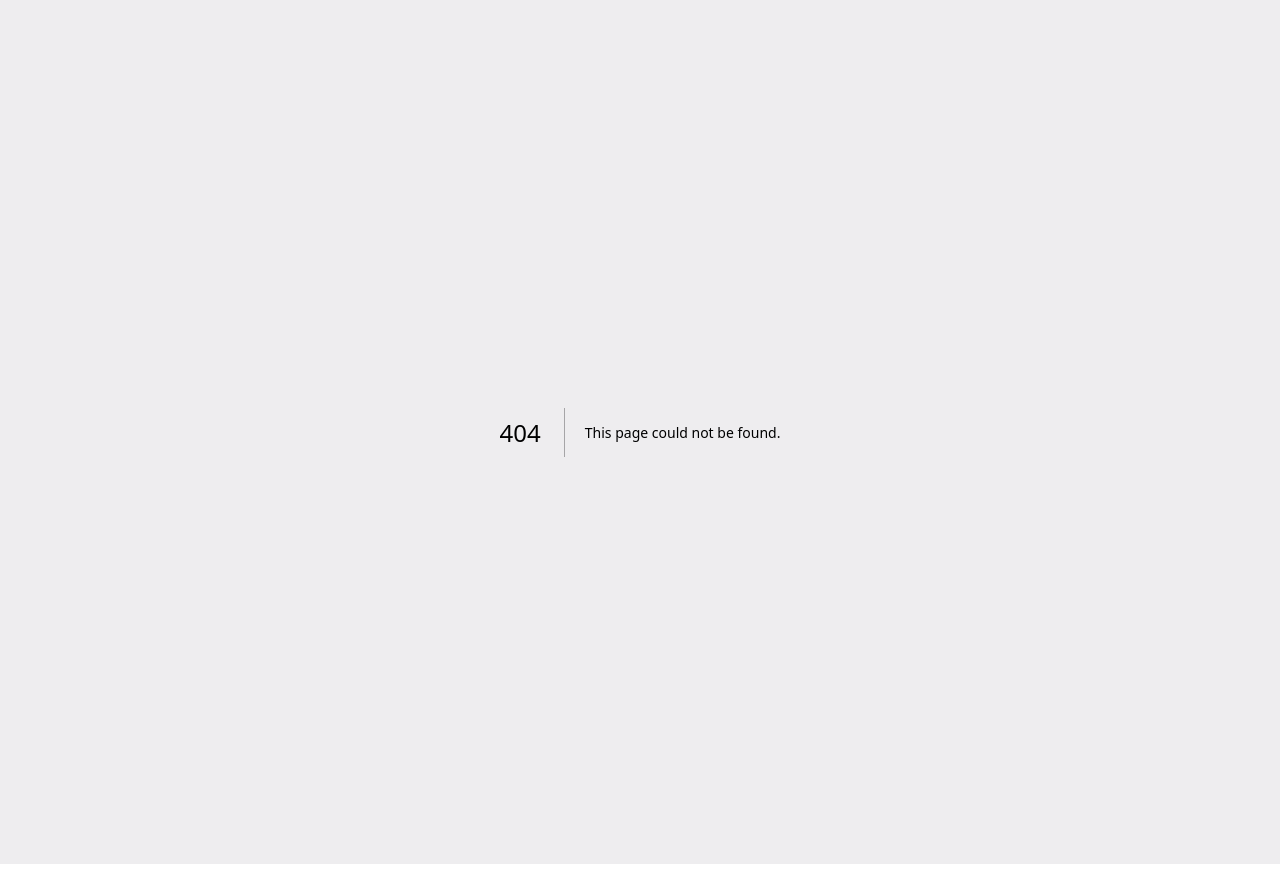
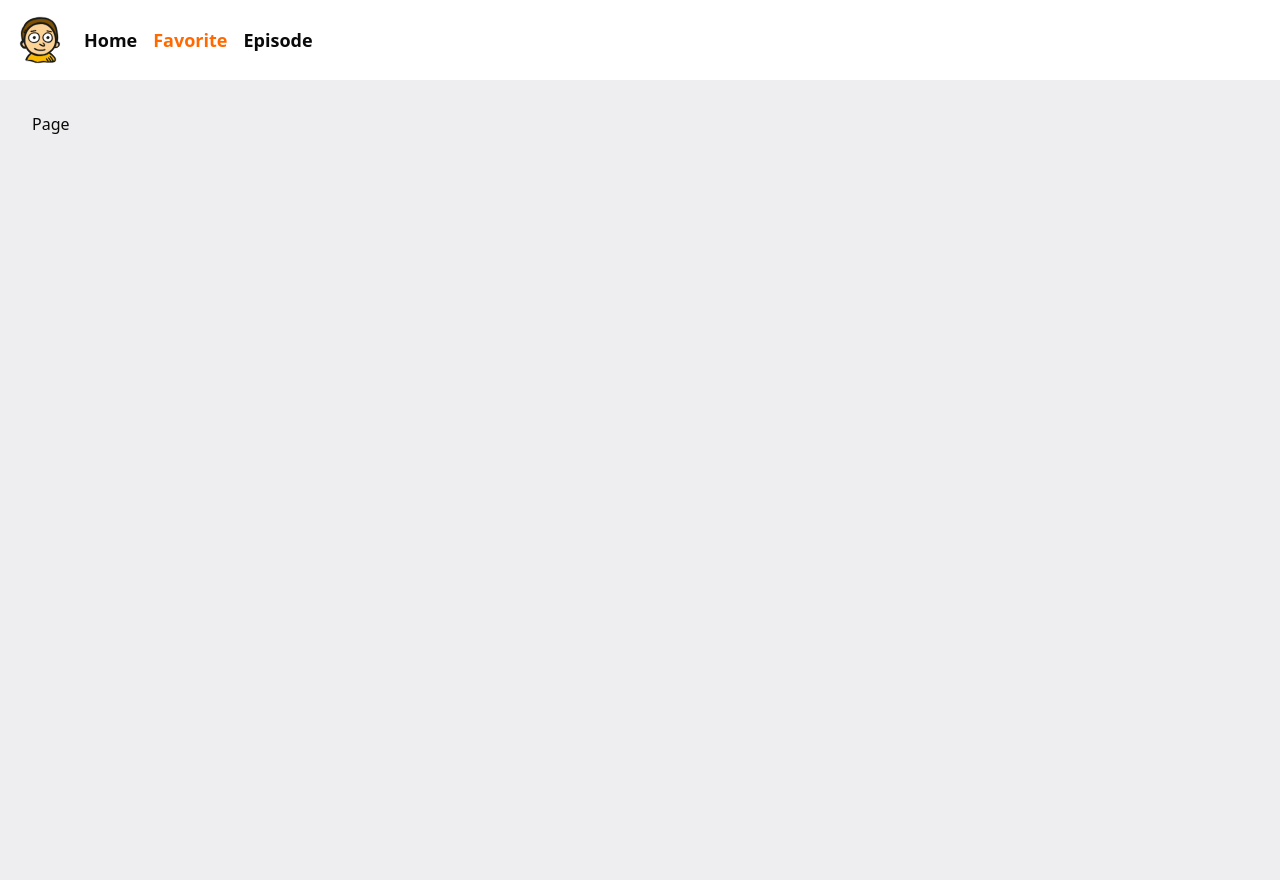
Before and after one commit to Rifkynur/rick-and-morty-character, a Next.js app: page /favorite in a window 1280 px wide. Before the commit this address had no page. Built offline with nearby package versions, Linux system fonts and the light colour scheme.

Commit message:
create detail caracter page

```diff
--- /dev/null
+++ b/app/favorite/page.tsx
@@ -0,0 +1,7 @@
+import React from "react";
+
+const Page = () => {
+  return <div>Page</div>;
+};
+
+export default Page;
--- a/app/layout.tsx
+++ b/app/layout.tsx
@@ -1,17 +1,14 @@
 import type { Metadata } from "next";
-import { Geist, Geist_Mono } from "next/font/google";
+import { Poppins } from "next/font/google";
 import "./globals.css";
 import { Providers } from "@/lib/appProviders";
 import Container from "@/components/common/Container";
+import Navbar from "@/components/common/navbar";
 
-const geistSans = Geist({
-  variable: "--font-geist-sans",
+const poppins = Poppins({
+  variable: "--font-poppins",
   subsets: ["latin"],
-});
-
-const geistMono = Geist_Mono({
-  variable: "--font-geist-mono",
-  subsets: ["latin"],
+  weight: ["400", "500", "600", "700"],
 });
 
 export const metadata: Metadata = {
@@ -26,9 +23,8 @@ export default function RootLayout({
 }>) {
   return (
     <html lang="en">
-      <body
-        className={`${geistSans.variable} ${geistMono.variable} antialiased bg-[#eeedef]`}
-      >
+      <body className={`${poppins.variable} antialiased bg-[#eeedef]`}>
+        <Navbar />
         <Container>
           <Providers>{children}</Providers>
         </Container>
--- /dev/null
+++ b/components/common/navbar.tsx
@@ -0,0 +1,77 @@
+"use client";
+import { useState } from "react";
+import { Menu, Moon, X } from "lucide-react";
+import Link from "next/link";
+import { usePathname } from "next/navigation";
+import { Button } from "../ui/button";
+
+const Navbar = () => {
+  const pathname = usePathname();
+  const [navbarOpen, setNavbarOpen] = useState(false);
+  return (
+    <nav className="bg-white shadow-sm p-3 mx-auto ">
+      <div className="max-w-7xl mx-auto w-full relative flex items-center justify-between   ">
+        <div className="flex items-center gap-4">
+          <Link href={"/"}>
+            <img
+              src="/rick-icon.svg"
+              alt="icon"
+              className="size-10 md:size-14"
+            />
+          </Link>
+          <ul className="hidden md:flex gap-4 items-center font-semibold text-lg">
+            <li className={`${pathname == "/" && "text-orange-500"} `}>
+              <Link href={"/"}>Home</Link>
+            </li>
+            <li className={`${pathname == "/favorite" && "text-orange-500"} `}>
+              <Link href={"/favorite"}>Favorite</Link>
+            </li>
+            <li className={`${pathname == "/episode" && "text-orange-500"} `}>
+              <Link href={"/episode"}>Episode</Link>
+            </li>
+          </ul>
+        </div>
+        <div className="md:hidden">
+          {navbarOpen ? (
+            <X
+              onClick={() => setNavbarOpen(false)}
+              className="transition-all duration-300"
+            />
+          ) : (
+            <Menu
+              onClick={() => setNavbarOpen(true)}
+              className="transition-all duration-300 z-30"
+            />
+          )}
+        </div>
+        <ul
+          className={`absolute w-full bg-white rounded-lg shadow-lg z-20 bottom-[-180px] flex flex-col gap-3 p-3 left-0 overflow-hidden transition-all font-semibold duration-300 md:hidden ${
+            navbarOpen
+              ? "opacity-100 scale-100"
+              : "opacity-0 scale-75 pointer-events-none"
+          }`}
+        >
+          <li>
+            <Link
+              href={"/"}
+              className={`${pathname == "/" && "text-orange-500"} `}
+            >
+              Home
+            </Link>
+          </li>
+          <li>
+            <Link href={"/episode"}>Episode</Link>
+          </li>
+          <li>
+            <Link href={"/favorite"}>Favorite</Link>
+          </li>
+          <button>
+            <Moon />
+          </button>
+        </ul>
+      </div>
+    </nav>
+  );
+};
+
+export default Navbar;
--- a/components/detail/detailCard.tsx
+++ b/components/detail/detailCard.tsx
@@ -33,7 +33,7 @@ const DetailCard = ({
         alt="image"
         className="w-full rounded-t-lg h-80 md:rounded-l-lg md:rounded-t-none object-cover md:w-[40%] md:h-full "
       />
-      <div className="p-3 bg-white flex flex-col gap-3 rounded-b-lg md:justify-between md:rounded-r-lg md:rounded-t-none w-full ">
+      <div className="p-3 bg-white flex flex-col gap-3 rounded-b-lg md:justify-between md:rounded-r-lg md:rounded-b-none w-full ">
         <div className=" pb-1">
           <p>Name:</p>
           <p className="font-bold text-lg tracking-wide font-rickAndMorty md:text-2xl">
--- a/components/home/characterContainer.tsx
+++ b/components/home/characterContainer.tsx
@@ -30,6 +30,7 @@ const CharacterContainer = () => {
       setTotalPages(res.data.info.pages);
       return res.data.results;
     },
+    retry: false,
   });
 
   const statusInput = [
@@ -47,7 +48,6 @@ const CharacterContainer = () => {
   ];
   return (
     <div className="mt-4 md:mt-8">
-      {isLoading && <SkeletonCard />}
       <div className="mb-4 md:mb-8 flex flex-col gap-2 md:flex-row">
         <InputSearch name={name} setName={setName} />
         <div className="flex items-center gap-1">
@@ -63,6 +63,8 @@ const CharacterContainer = () => {
           />
         </div>
       </div>
+      {isLoading && <SkeletonCard />}
+
       <div className="grid grid-cols-1 gap-4 mx-auto md:grid-cols-3 lg:grid-cols-4">
         {data?.map((dat: any) => (
           <CharacterCard
--- a/components/home/selectInput.tsx
+++ b/components/home/selectInput.tsx
@@ -20,7 +20,7 @@ type SelectInputProps = {
 const SelectInput = ({ items, placeholder, setValue }: SelectInputProps) => {
   return (
     <Select onValueChange={(value) => setValue(value)}>
-      <SelectTrigger className="w-[180px] border-blue-400">
+      <SelectTrigger className="w-1/2 md:w-[180px] border-blue-400">
         <SelectValue placeholder={placeholder} />
       </SelectTrigger>
       <SelectContent className="border-blue-400">
```
Also changed, not shown: public/rick-icon.svg (added).
